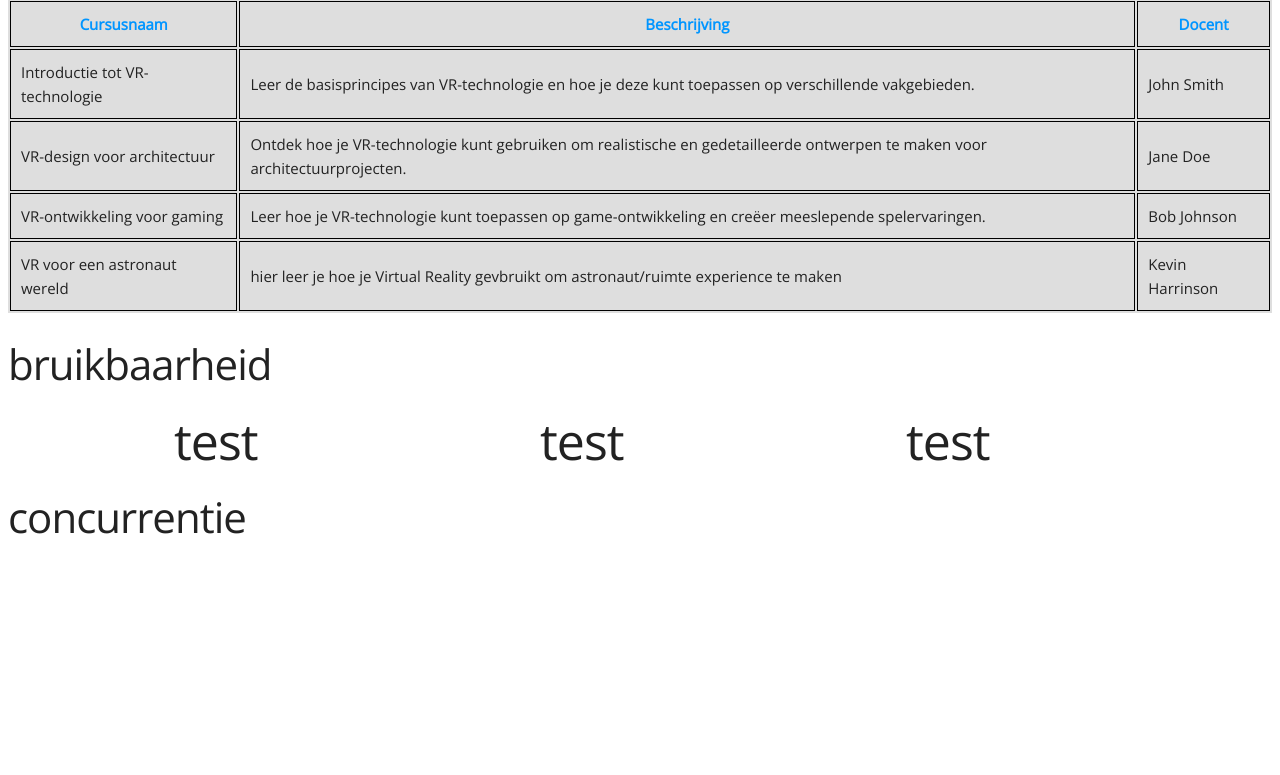
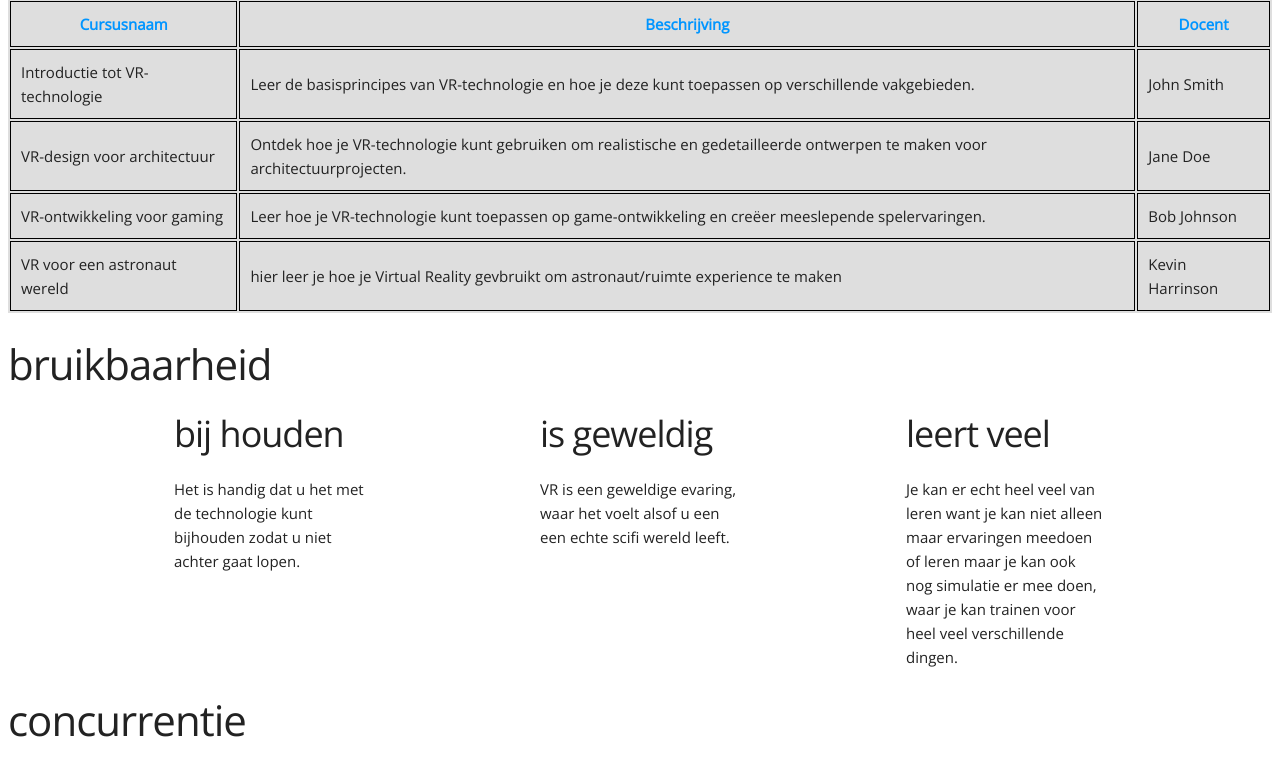
Before and after one commit to salmaazou/Project-3-p4, a PHP site: page /courses.php in a window 1280 px wide. Shown: the part 940-1715 px from the top of the page. Before the commit the page ends 1474 px from the top, so only its background shows below. Run offline with PHP 8.4, Linux system fonts and the light colour scheme.

Commit message:
added p's for the information text for the 3 div's and added text for those p's with a little bit of information

```diff
--- a/courses.php
+++ b/courses.php
@@ -79,13 +79,16 @@
 			<h2>bruikbaarheid</h2>
 			<div class="info">
 				<div>
-					<h1>test</h1>
+					<h3>bij houden</h3>
+					<p>Het is handig dat u het met de technologie kunt bijhouden zodat u niet achter gaat lopen.</p>
 				</div>
 				<div>
-					<h1>test</h1>
+					<h3>is geweldig</h3>
+					<p>VR is een geweldige evaring, waar het voelt alsof u een een echte scifi wereld leeft.</p>
 				</div>
 				<div>
-					<h1>test</h1>
+					<h3>leert veel</h3>
+					<p>Je kan er echt heel veel van leren want je kan niet alleen maar ervaringen meedoen of leren maar je kan ook nog simulatie er mee doen, waar je kan trainen voor heel veel verschillende dingen.</p>
 				</div>
 			</div>
 		</section>
```
